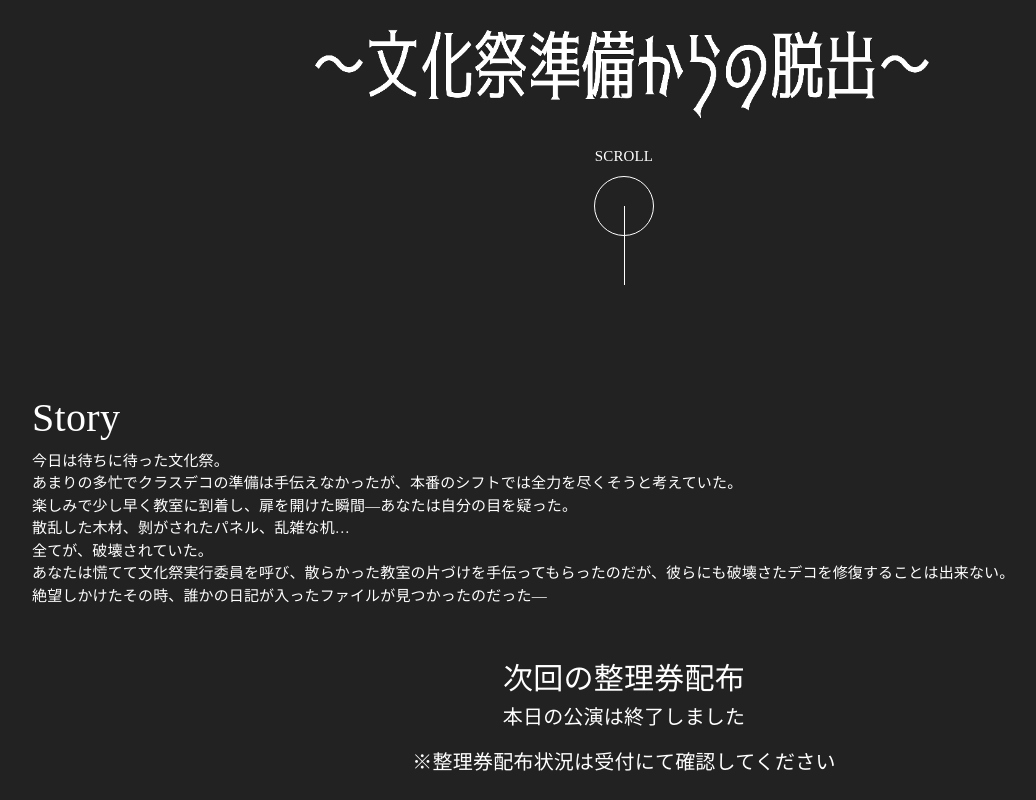
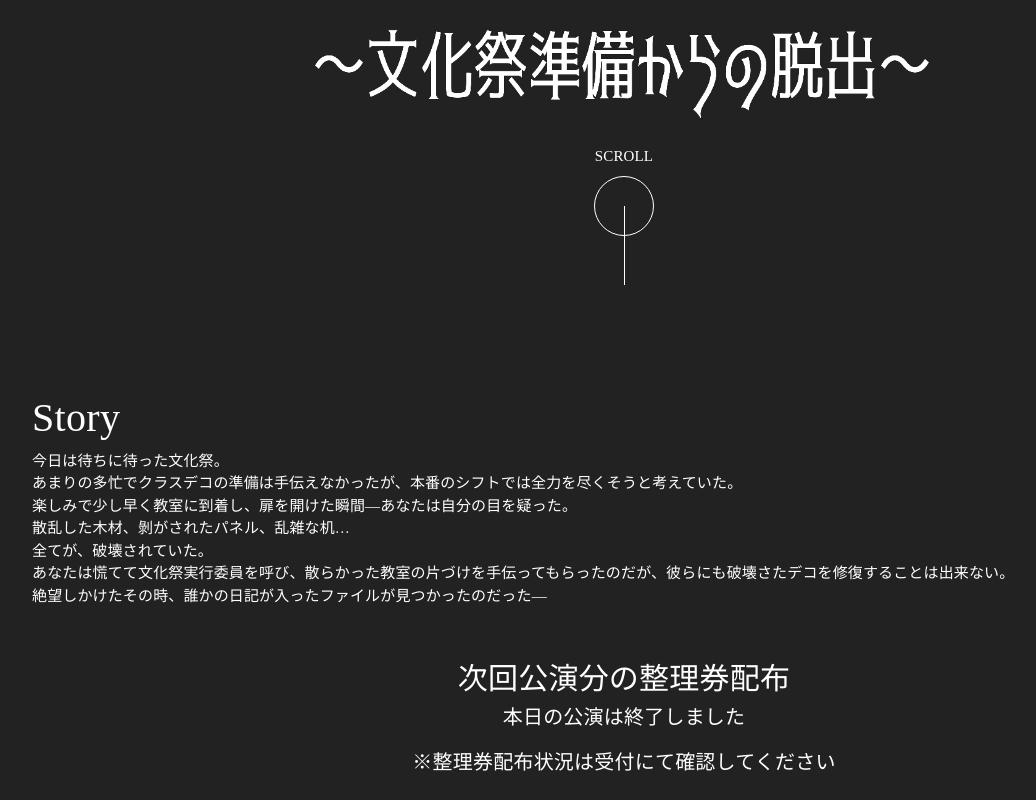
Before and after one commit to tk-jr3-reboot2024/tk-jr3-reboot2024.github.io, a React (Create React App) app: page /introduction/b in a window 1280 px wide. Shown: the part 311-1111 px from the top of the page, without its empty margins (16-1052 px from the left). Built offline with nearby package versions, Linux system fonts and the light colour scheme.

Commit message:
Update Content.js

```diff
--- a/src/components/introduction/3b-components/smartphone/Content.js
+++ b/src/components/introduction/3b-components/smartphone/Content.js
@@ -170,7 +170,7 @@ function Content() {
 		}}
 		>
 			<Typography variant="h6" sx={{fontFamily: 'serif', fontSize: '30px'}}>
-				次回の整理券配布
+				次回公演分の整理券配布
 			</Typography>
 			<Seiriken />
 			<br />
```
